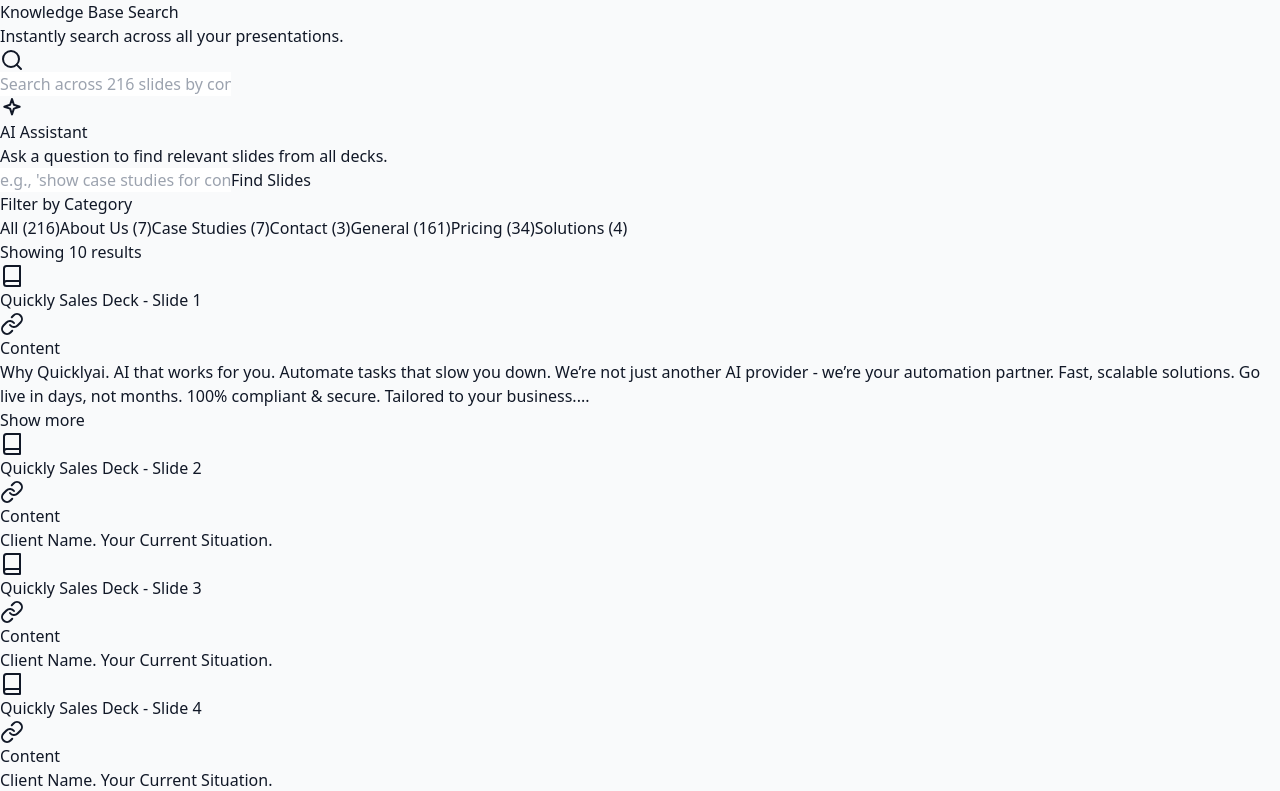
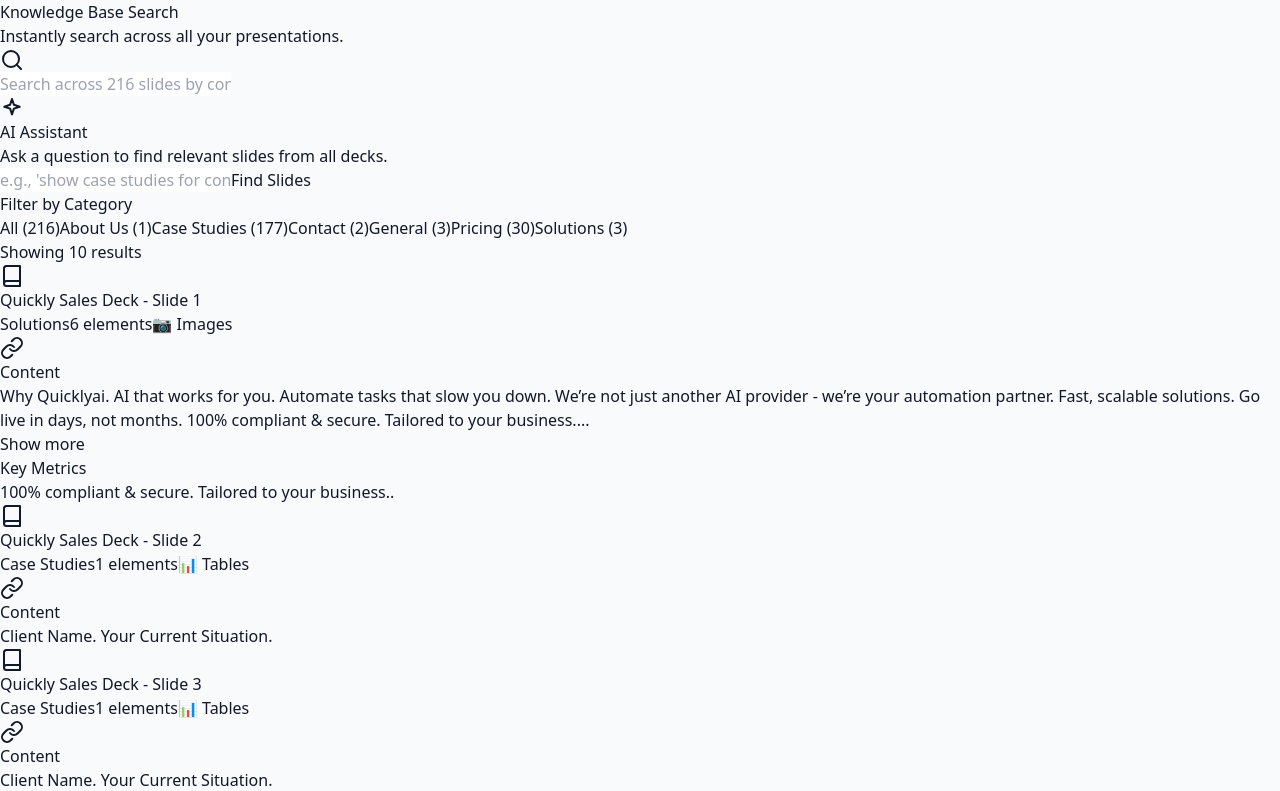
Before and after one commit to siddhrthshnkr/slide-search-app, a React (Vite) app: page / in a window 1280 px wide. Shown: the top 791 px of the page. Built offline with nearby package versions, Linux system fonts and the light colour scheme.

Commit message:
Update App.jsx

```diff
--- a/src/App.jsx
+++ b/src/App.jsx
@@ -47,7 +47,12 @@
   const fuse = useMemo(() => {
     if (allSlides.length === 0 || !Fuse) return null;
     return new Fuse(allSlides, {
-      keys: ['text', 'notes', 'category'],
+      keys: [
+        { name: 'text', weight: 0.7 },
+        { name: 'category', weight: 0.2 },
+        { name: 'deckDisplayName', weight: 0.1 },
+        { name: 'notes', weight: 0.1 }
+      ],
       includeScore: true,
       includeMatches: true,
       threshold: 0.4,
@@ -80,33 +85,64 @@
 
         const slidesByDeck = await Promise.all(slidePromises);
         const combinedSlides = slidesByDeck.flat().map(slide => {
-          // Extract text from all elements
-          const extractedText = slide.elements
-            ? slide.elements
-                .filter(element => element.text && element.text.trim())
-                .map(element => element.text)
-                .join(' ')
-            : '';
+          // Extract text from all elements with better structure
+          const textElements = slide.elements
+            ? slide.elements.filter(element => element.text && element.text.trim() && element.text !== '')
+            : [];
 
-          // Simple category detection based on content
-          const categorizeSlide = (text, notes) => {
-            const content = (text + ' ' + (notes || '')).toLowerCase();
-            if (content.includes('pricing') || content.includes('cost') || content.includes('$') || content.includes('price')) return 'Pricing';
-            if (content.includes('feature') || content.includes('capability') || content.includes('functionality')) return 'Features';
-            if (content.includes('case study') || content.includes('client') || content.includes('customer') || content.includes('testimonial')) return 'Case Studies';
-            if (content.includes('demo') || content.includes('example') || content.includes('showcase')) return 'Demos';
-            if (content.includes('contact') || content.includes('email') || content.includes('phone') || content.includes('@')) return 'Contact';
-            if (content.includes('problem') || content.includes('solution') || content.includes('challenge')) return 'Solutions';
-            if (content.includes('benefit') || content.includes('advantage') || content.includes('roi')) return 'Benefits';
-            if (content.includes('team') || content.includes('about') || content.includes('company')) return 'About Us';
+          const extractedText = textElements.map(element => element.text).join(' ');
+
+          // Enhanced categorization with better detection
+          const categorizeSlide = (text, notes, deckName, elements) => {
+            const content = (text + ' ' + (notes || '') + ' ' + deckName).toLowerCase();
+
+            // Deck-based categorization first
+            if (deckName.toLowerCase().includes('case stud')) return 'Case Studies';
+            if (deckName.toLowerCase().includes('sales')) {
+              if (content.includes('pricing') || content.includes('cost') || content.includes('$') || content.includes('price')) return 'Pricing';
+              if (content.includes('contact') || content.includes('email') || content.includes('phone') || content.includes('@')) return 'Contact';
+            }
+
+            // Content-based categorization
+            if (content.includes('case stud') || content.includes('client') || content.includes('customer') || content.includes('testimonial') || content.includes('result') || content.includes('success')) return 'Case Studies';
+            if (content.includes('pricing') || content.includes('cost') || content.includes('$') || content.includes('price') || content.includes('plan') || content.includes('subscription')) return 'Pricing';
+            if (content.includes('feature') || content.includes('capability') || content.includes('functionality') || content.includes('benefit')) return 'Features';
+            if (content.includes('demo') || content.includes('example') || content.includes('showcase') || content.includes('overview')) return 'Demos';
+            if (content.includes('contact') || content.includes('email') || content.includes('phone') || content.includes('@') || content.includes('reach') || content.includes('get in touch')) return 'Contact';
+            if (content.includes('problem') || content.includes('solution') || content.includes('challenge') || content.includes('solve')) return 'Solutions';
+            if (content.includes('team') || content.includes('about') || content.includes('company') || content.includes('founder')) return 'About Us';
+            if (content.includes('index') || content.includes('table of content') || content.includes('overview')) return 'Navigation';
+
+            // Special handling for metrics and data
+            const hasMetrics = elements && elements.some(el =>
+              el.text && /\d+/.test(el.text) && (el.text.includes('%') || el.text.includes('rating') || el.text.includes('month'))
+            );
+            if (hasMetrics) return 'Metrics & Results';
+
             return 'General';
           };
 
-          return {
+          // Extract key metrics and structured data
+          const extractMetrics = (elements) => {
+            if (!elements) return [];
+            return elements
+              .filter(el => el.text && /\d+/.test(el.text))
+              .map(el => ({ text: el.text, type: el.type }))
+              .slice(0, 3); // Limit to top 3 metrics
+          };
+
+          // Create a more structured slide object
+          const enhancedSlide = {
             ...slide,
             text: extractedText,
-            category: categorizeSlide(extractedText, slide.notes)
+            category: categorizeSlide(extractedText, slide.notes, slide.deckDisplayName, slide.elements),
+            metrics: extractMetrics(slide.elements),
+            elementCount: textElements.length,
+            hasImages: slide.elements ? slide.elements.some(el => el.type === 'IMAGE') : false,
+            hasTables: slide.elements ? slide.elements.some(el => el.type === 'TABLE') : false
           };
+
+          return enhancedSlide;
         });
 
         setAllSlides(combinedSlides);
@@ -305,12 +341,49 @@
           {!isAiLoading && results.length > 0 ? (
             results.map(({ item, score }, idx) => {
                 const slideUrl = item.presentationId && !item.presentationId.includes("YOUR_PRESENTATION_ID") ? `https://docs.google.com/presentation/d/${item.presentationId}/edit#slide=id.${item.slideId}` : null;
+
+                const categoryColors = {
+                  'Pricing': 'bg-green-100 text-green-800 border-green-200',
+                  'Features': 'bg-blue-100 text-blue-800 border-blue-200',
+                  'Case Studies': 'bg-purple-100 text-purple-800 border-purple-200',
+                  'Demos': 'bg-orange-100 text-orange-800 border-orange-200',
+                  'Contact': 'bg-gray-100 text-gray-800 border-gray-200',
+                  'Solutions': 'bg-indigo-100 text-indigo-800 border-indigo-200',
+                  'Benefits': 'bg-emerald-100 text-emerald-800 border-emerald-200',
+                  'About Us': 'bg-cyan-100 text-cyan-800 border-cyan-200',
+                  'Navigation': 'bg-amber-100 text-amber-800 border-amber-200',
+                  'Metrics & Results': 'bg-rose-100 text-rose-800 border-rose-200',
+                  'General': 'bg-slate-100 text-slate-800 border-slate-200'
+                };
+
                 return (
                   <div key={`${item.id}-${idx}`} className="bg-white border border-slate-200 rounded-xl p-5 shadow-sm hover:shadow-md hover:border-blue-300 transition-all">
-                    <div className="flex items-center mb-3">
+                    <div className="flex items-start mb-3">
                       <BookIcon />
-                      <h3 className="text-lg font-bold text-slate-900">{item.deckDisplayName} - Slide {item.slideNumber}</h3>
-                      <div className="ml-auto flex items-center gap-4">
+                      <div className="flex-1 ml-3">
+                        <h3 className="text-lg font-bold text-slate-900">{item.deckDisplayName} - Slide {item.slideNumber}</h3>
+                        <div className="flex items-center gap-2 mt-2 flex-wrap">
+                          <span className={`inline-flex items-center px-2.5 py-0.5 rounded-full text-xs font-medium border ${categoryColors[item.category] || categoryColors['General']}`}>
+                            {item.category}
+                          </span>
+                          {item.elementCount > 0 && (
+                            <span className="inline-flex items-center px-2 py-0.5 rounded-md text-xs bg-slate-50 text-slate-600 border border-slate-200">
+                              {item.elementCount} elements
+                            </span>
+                          )}
+                          {item.hasImages && (
+                            <span className="inline-flex items-center px-2 py-0.5 rounded-md text-xs bg-blue-50 text-blue-600 border border-blue-200">
+                              📷 Images
+                            </span>
+                          )}
+                          {item.hasTables && (
+                            <span className="inline-flex items-center px-2 py-0.5 rounded-md text-xs bg-green-50 text-green-600 border border-green-200">
+                              📊 Tables
+                            </span>
+                          )}
+                        </div>
+                      </div>
+                      <div className="ml-auto flex items-center gap-4 flex-shrink-0">
                         {score && (<span className="text-xs font-medium bg-slate-100 text-slate-600 px-2 py-1 rounded-full">Match: {((1 - score) * 100).toFixed(0)}%</span>)}
                         {slideUrl && (<a href={slideUrl} target="_blank" rel="noopener noreferrer" className="text-blue-600 hover:text-blue-800 p-1 rounded-full hover:bg-blue-100 transition-colors" title="Open in Google Slides"><LinkIcon/></a>)}
                       </div>
@@ -353,6 +426,18 @@
                         </div>
                       </div>
                     )}
+                    {item.metrics && item.metrics.length > 0 && (
+                      <div className="mt-3 pt-3 border-t border-slate-100">
+                        <p className="text-sm font-semibold text-slate-500 uppercase tracking-wider mb-2">Key Metrics</p>
+                        <div className="flex flex-wrap gap-2">
+                          {item.metrics.map((metric, metricIdx) => (
+                            <span key={metricIdx} className="inline-flex items-center px-3 py-1.5 rounded-lg text-sm font-semibold bg-gradient-to-r from-blue-50 to-indigo-50 text-blue-800 border border-blue-200">
+                              {highlightText(metric.text, query)}
+                            </span>
+                          ))}
+                        </div>
+                      </div>
+                    )}
                     {item.notes && item.notes.trim() && item.notes !== '\n' && (
                       <div className="mt-3 pt-3 border-t border-slate-100">
                         <p className="text-sm font-semibold text-slate-500 uppercase tracking-wider mb-1">Notes</p>
```
